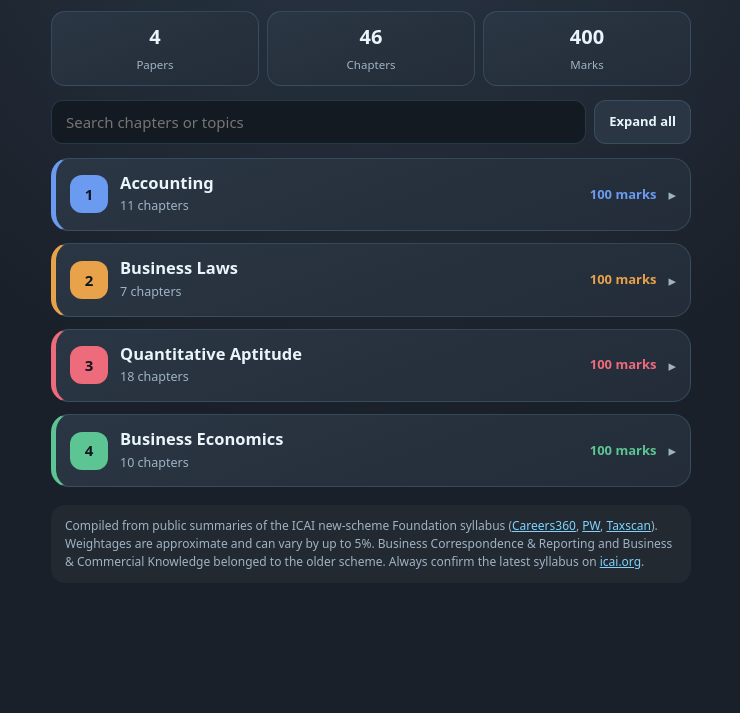
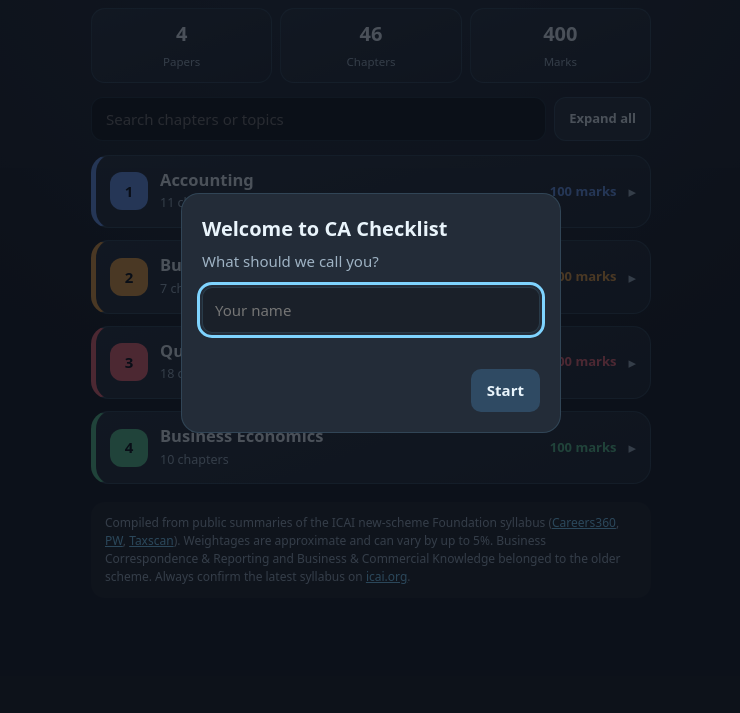
Before and after one commit to afnanhere036-eng/Ca-tracker, a plain HTML site: page syllabus.html in a window 1280 px wide. Shown: the part 87-800 px from the top of the page, without its empty margins (269-1009 px from the left). Drawn offline with Linux system fonts and the light colour scheme.

Commit message:
Update syllabus.html

```diff
--- a/syllabus.html
+++ b/syllabus.html
@@ -172,5 +172,6 @@ mark{background:#7fd4ff33;color:inherit;border-radius:3px}
   render();
 })();
 </script>
+<script src="js/core.js"></script>
 </body>
 </html>
```
